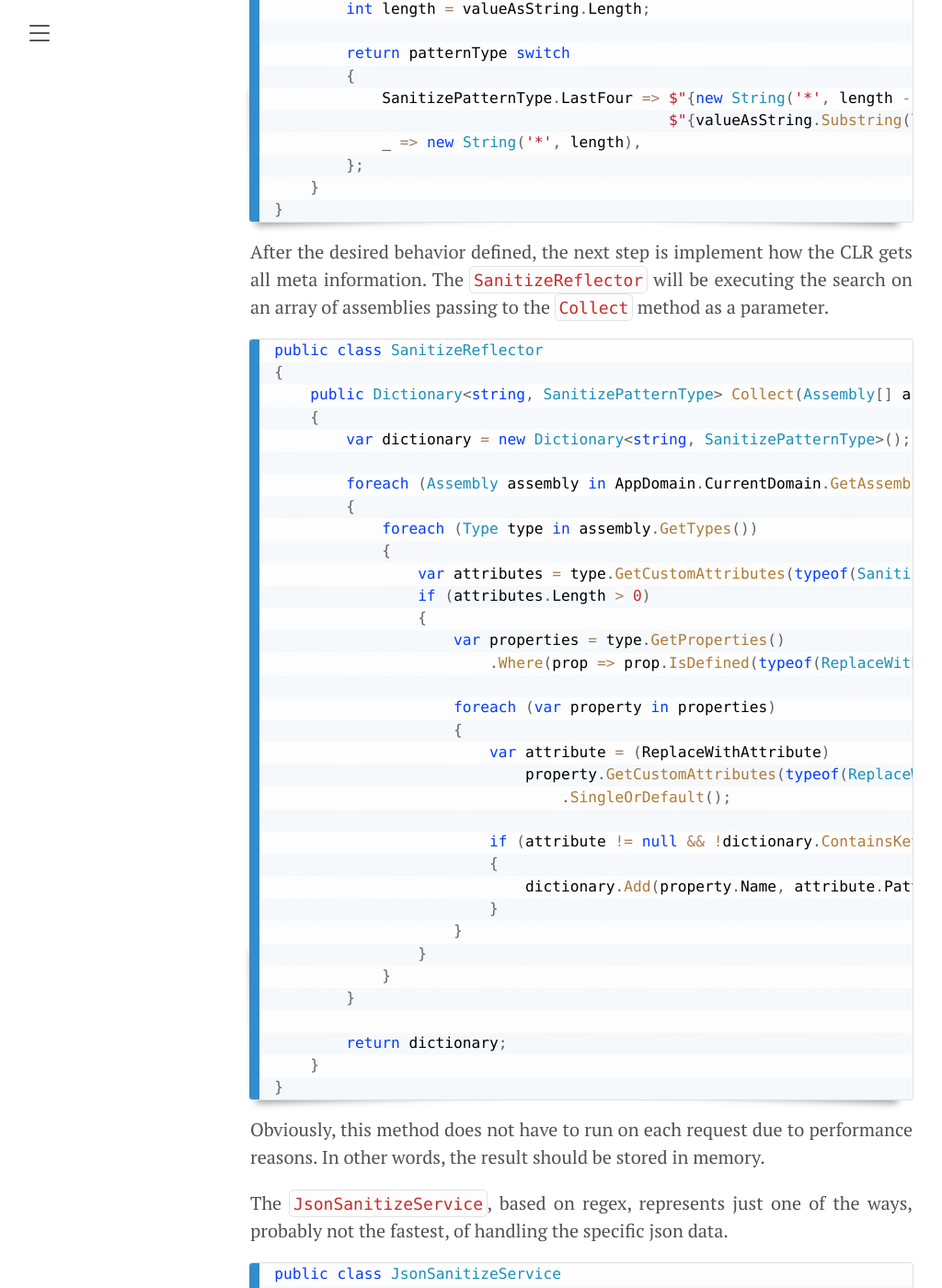
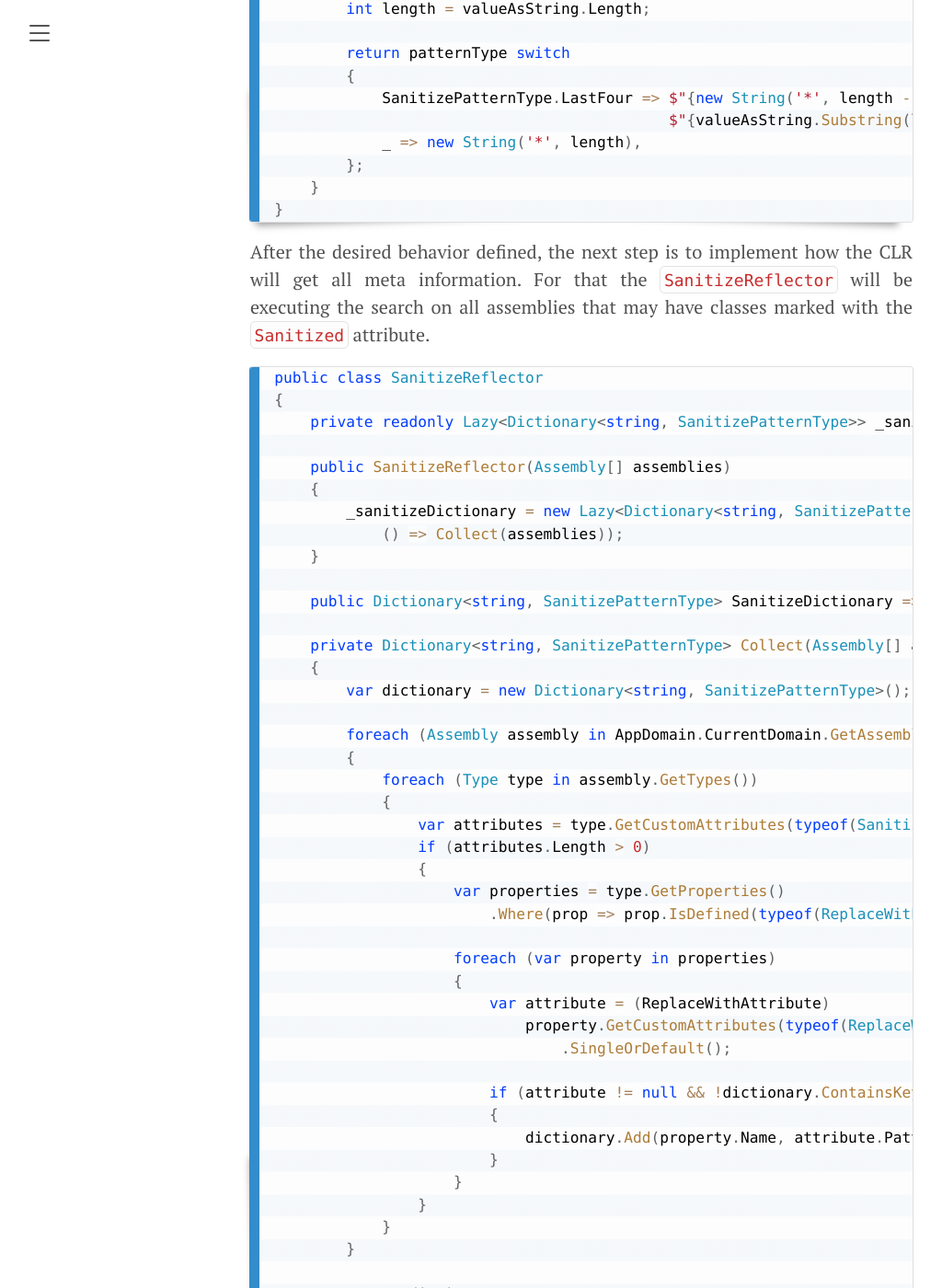
Before and after one commit to akovanev/kovanev.github.io, a Jekyll site: the page built from _posts/2020-08-03-How-to-sanitize-sensitive-data.md, in a window 1280 px wide and 1400 px high, scrolled down 1733 px. Shown: the whole window at 92% size, without its empty margins (8-1032 px from the left). Built offline with Jekyll 4.4.1, drawn with Linux system fonts in a browser that asks for light colours; some of the changed text lies outside the part shown.

Commit message:
sanitizer fix

```diff
--- a/_posts/2020-08-03-How-to-sanitize-sensitive-data.md
+++ b/_posts/2020-08-03-How-to-sanitize-sensitive-data.md
@@ -63,11 +63,21 @@ public class Sanitizer
     }
 }</code></pre>
 
-After the desired behavior defined, the next step is implement how the CLR gets all meta information. The `SanitizeReflector` will be executing the search on an array of assemblies passing to the `Collect` method as a parameter.
+After the desired behavior defined, the next step is to implement how the CLR will get all meta information. For that the `SanitizeReflector` will be executing the search on all assemblies that may have classes marked with the `Sanitized` attribute.
 
 <pre><code class="language-cs">public class SanitizeReflector
 {
-    public Dictionary<string, SanitizePatternType> Collect(Assembly[] assemblies)
+    private readonly Lazy<Dictionary<string, SanitizePatternType>> _sanitizeDictionary;
+
+    public SanitizeReflector(Assembly[] assemblies)
+    {
+        _sanitizeDictionary = new Lazy<Dictionary<string, SanitizePatternType>>(
+            () => Collect(assemblies));
+    }
+
+    public Dictionary<string, SanitizePatternType> SanitizeDictionary => _sanitizeDictionary.Value;
+
+    private Dictionary<string, SanitizePatternType> Collect(Assembly[] assemblies)
     {
         var dictionary = new Dictionary<string, SanitizePatternType>();
 
@@ -100,9 +110,7 @@ After the desired behavior defined, the next step is implement how the CLR gets
     }
 }</code></pre>
 
-Obviously, this method does not have to run on each request due to performance reasons. In other words, the result should be stored in memory.
-
-The `JsonSanitizeService`, based on regex, represents just one of the ways, probably not the fastest, of handling the specific json data.
+At last, the `JsonSanitizeService`, based on regex, represents just one of the ways, probably not the fastest, of handling the specific json data.
 <pre><code class="language-cs">public class JsonSanitizeService
 {
     private const string JsonPatternTemplate = @"""{0}""\s*:\s*([""'])(?:(?=(\\?))\2.)*?\1";
@@ -113,7 +121,7 @@ The `JsonSanitizeService`, based on regex, represents just one of the ways, prob
 
     public JsonSanitizeService(SanitizeReflector reflector, Sanitizer sanitizer)
     {
-        _sanitizeDictionary = reflector.Collect(AppDomain.CurrentDomain.GetAssemblies());
+        _sanitizeDictionary = reflector.SanitizeDictionary;
         _sanitizer = sanitizer;
     }
 
@@ -144,7 +152,7 @@ The `JsonSanitizeService`, based on regex, represents just one of the ways, prob
 }</code></pre>
 
 Finally, the test code looks simple.
-<pre><code class="language-cs">static SanitizeReflector _reflector = new SanitizeReflector();
+<pre><code class="language-cs">static
 
 static void Main(string[] args)
 {
@@ -159,8 +167,9 @@ static void Main(string[] args)
 
     string json = JsonSerializer.Serialize(card);
 
+    var reflector = new SanitizeReflector(AppDomain.CurrentDomain.GetAssemblies());
     var sanitizer = new Sanitizer();
-    var service = new JsonSanitizeService(_reflector, sanitizer);
+    var service = new JsonSanitizeService(reflector, sanitizer);
 
     Console.WriteLine(service.ReplaceSensitiveData(json));
 }</code></pre>
```
